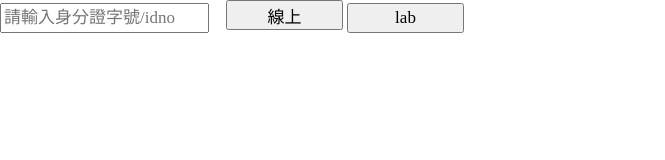
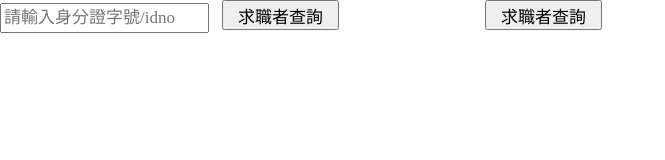
Before and after one commit to aaaaa6505/aaaaa6505.github.io, a plain HTML site: page VIP/jobstaff.html in a window 1280 px wide. Shown: the whole page, without its empty margins (0-665 px from the left). Drawn offline with Linux system fonts and the light colour scheme.

Commit message:
調整按鈕位置

```diff
--- a/VIP/jobstaff.html
+++ b/VIP/jobstaff.html
@@ -4,9 +4,9 @@
 </head>
 <body style="font-family: Microsoft JhengHei; margin:0">
 <form name='form' id='form'>
-<input type="text" size="15" id="input_idno" name="input_idno" placeholder="請輸入身分證字號/idno" style="font-family: Microsoft JhengHei;width: 209px;height: 30px;margin-right: 13px;font-weight: 400;font-size: 17px;text-decoration: none;color: #000000;" >
-<input type="button" name="serCAct_btn" id="idno_submit" value="線上" onclick="processFormData_idno();" style="font-family: Microsoft JhengHei;width: 117px;height: 30px;font-size: 17px;">
-<input type="button" name="serCAct_btn" id="idno_submit" value="lab" onclick="processFormData_idno_lab();" style="font-family: Microsoft JhengHei;width: 117px;height: 30px;font-size: 17px;"><br><br>
+<input type="text" size="15" id="input_idno" name="input_idno" placeholder="請輸入身分證字號/idno" style="font-family: Microsoft JhengHei;width: 209px;height: 30px;margin-right: 9px;font-weight: 400;font-size: 17px;text-decoration: none;color: #000000;" >
+<input type="button" name="serCAct_btn" id="idno_submit" value="求職者查詢" onclick="processFormData_idno();" style="font-family: Microsoft JhengHei;width: 117px;height: 30px;font-size: 17px; margin-right: 142px;">
+<input type="button" name="serCAct_btn" id="idno_submit" value="求職者查詢" onclick="processFormData_idno_lab();" style="font-family: Microsoft JhengHei;width: 117px;height: 30px;font-size: 17px;"><br><br>
 </form>
 <!--
 <a href="#this" onclick="go_jobstaff(20000001753194)" title="到帳號列表頁">線上:20000001753194</a><br><br>
```
